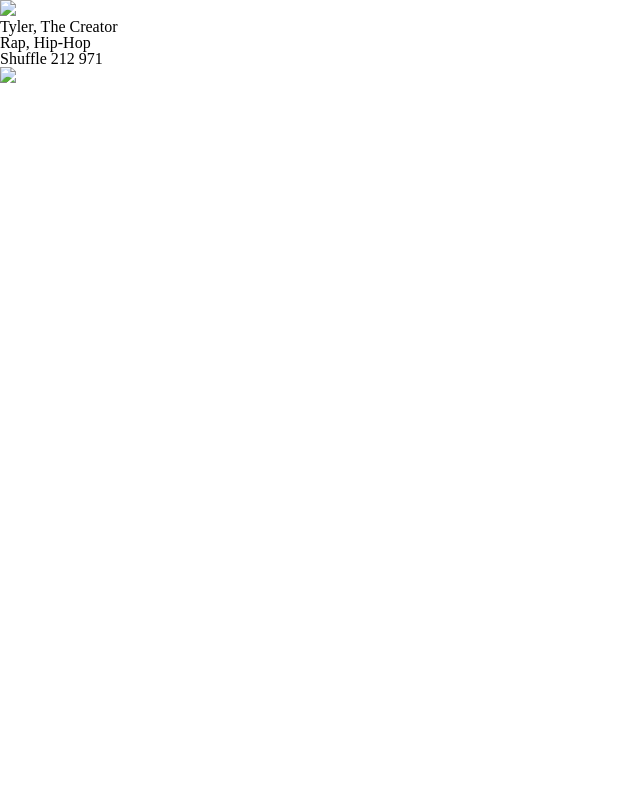
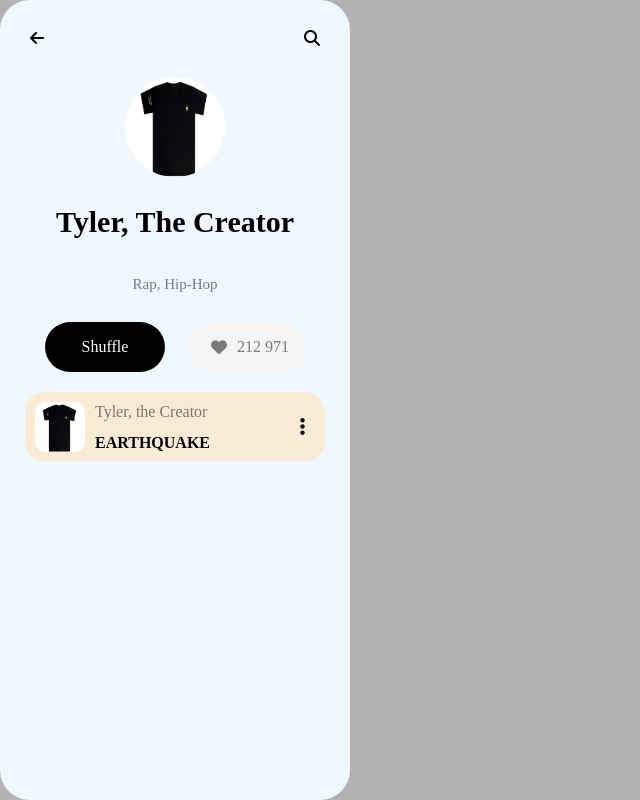
Before and after one commit to minuizm/codechallenge7, a plain HTML site: page index.html in a window 1280 px wide. Shown: the whole page, without its empty margins (0-640 px from the left). Drawn offline with nearby package versions, Linux system fonts and the light colour scheme.

Commit message:
codechallenge Ver2.0

```diff
--- a/index.html
+++ b/index.html
@@ -19,22 +19,28 @@
     <div class="player">
       <div class="player__list">
         <div class="player__list--statusbar">
-          <span class="player__list--statusbar__arrow"></span>
-          <span class="player__list--statusbar__search"></span>
+          <span class="player__list--statusbar__arrow"><i class="fa-solid fa-arrow-left"></i></span>
+          <span class="player__list--statusbar__search"><i class="fa-solid fa-magnifying-glass"></i></span>
         </div>
-        <img class="player__list--main" src="#" />
-        <h1>Tyler, The Creator</h1>
-        <h6>Rap, Hip-Hop</h6>
+        <div class="player__list--main">
+        <img class="player__list--main__img" src="image/화니스.png" />
+        <h1 class="player__list--main__artist">Tyler, The Creator</h1>
+        <h6 class="player__list--main__genre">Rap, Hip-Hop</h6>
+        </div>
         <div class="player__list--btn">
           <span class="player__list--btn__shuffle">Shuffle</span>
-          <span class="player__list--btn__heart">212 971</span>
+          <span class="player__list--btn__heart">
+            <i class="fa-solid fa-heart"></i>212 971</span>
         </div>
         <div class="player__list--waitlist">
-          <img class="player__list--waitlist__img" src="#" />
-          <div class="player__list--waitlist">
-            <span class="player__list--waitlist__creater"></span>
-            <span class="player__list--waitlist__title"></span>
-            <span class="player__list--waitlist__icon"></span>
+          <div class="player__list--waitlist__song">
+            <img class="player__list--waitlist__img" src="image/화니스.png" />
+            <div class="player__list--waitlist__content">
+            <span class="player__list--waitlist__creater">Tyler, the Creator</span>
+            <span class="player__list--waitlist__title">EARTHQUAKE</span>
+            </div>
+            <div class="player__list--waitlist__icon"><span class="player__list--waitlist__icon--ellipsis"><i class="fa-solid fa-ellipsis-vertical fa-lg"></i></span>
+            </div>
           </div>
         </div>
         <div class="player__list--controller">
@@ -51,5 +57,8 @@
       </div>
       <div class="musicplayer__main--now"></div>
     </div>
+
+    <script src="https://kit.fontawesome.com/07b58dcaf6.js" crossorigin="anonymous"></script>
   </body>
+
 </html>
--- a/main-list.css
+++ b/main-list.css
@@ -0,0 +1,128 @@
+.player__list{
+    width: 350px;
+    height: 800px;
+    background-color: aliceblue;
+    border-radius: 30px;
+}
+
+.player__list--statusbar{
+    display: flex;
+    justify-content: space-between;
+}
+
+.player__list--statusbar span{
+    margin: 30px;
+}
+
+.player__list--main{
+    display: flex;
+    justify-content: center;
+    flex-direction: column;
+    align-items: center;
+}
+
+.player__list--main__artist{
+    font-size: 30px;
+    font-weight: 600;
+    margin: 30px 0px;
+}
+
+.player__list--main__genre{
+    font-size: 15px;
+    font-weight: 300;
+    color: rgba(0,0,0,0.5);
+    margin: 10px 0px;
+}
+
+.player__list--main__img{
+    width: 100px;
+    height: 100px;
+    border-radius: 50%;
+}
+
+.player__list--btn{
+    display: flex;
+    justify-content: center;
+}
+
+.player__list--btn__shuffle{
+    width: 120px;
+    height: 50px;
+    background-color: black;
+    color: white;
+    display: flex;
+    justify-content: center;
+    align-items: center;
+    border-radius: 40px;
+    margin: 20px 10px;
+}
+
+.player__list--btn__heart{
+    width: 120px;
+    height: 50px;
+    background-color: whitesmoke;
+    color: rgba(0,0,0,0.5);
+    display: flex;
+    justify-content: center;
+    align-items: center;
+    border-radius: 40px;
+    margin: 20px 10px;
+}
+
+.player__list--btn__heart i{
+    margin: 0px 10px;
+}
+
+.player__list--waitlist{
+    display: flex;
+    flex-direction: column;
+    justify-content: center;
+    align-items: center;
+}
+
+.player__list--waitlist__song{
+    width: 300px;
+    height: 70px;
+    background-color: antiquewhite;
+    border-radius: 20px;
+    display: flex;
+    align-items: center;
+    position: relative;
+
+}
+
+.player__list--waitlist__img{
+    width: 50px;
+    height: 50px;
+    border-radius: 10px;
+    position: absolute;
+    left: 10px;
+}
+
+.player__list--waitlist__content{
+
+    flex-direction: column;
+    align-items: center;
+    position: absolute;
+    left: 70px;
+
+}
+
+.player__list--waitlist__content span:first-child{
+    color: rgba(0,0,0,0.5);
+    display: block;
+    margin: 5px 0px 15px 0px;
+}
+
+.player__list--waitlist__content span:last-child{
+    color: black;
+    font-size: 16px;
+    font-weight: 600;
+    display: block;
+    margin: 15px 0px 5px 0px;
+}
+
+.player__list--waitlist__icon{
+    position: absolute;
+    right: 20px;
+}
--- a/style.css
+++ b/style.css
@@ -1,7 +1,13 @@
 @import "main-list.css";
 @import "main-now.css";
+
+
 
 * {
   box-sizing: border-box;
 }
-asdfsdf
+
+body{
+  background-color: rgba(0,0,0,0.3);
+  font-family:'Times New Roman', Times, serif;
+}
```
Also changed, not shown: image/화니스.png (added).
